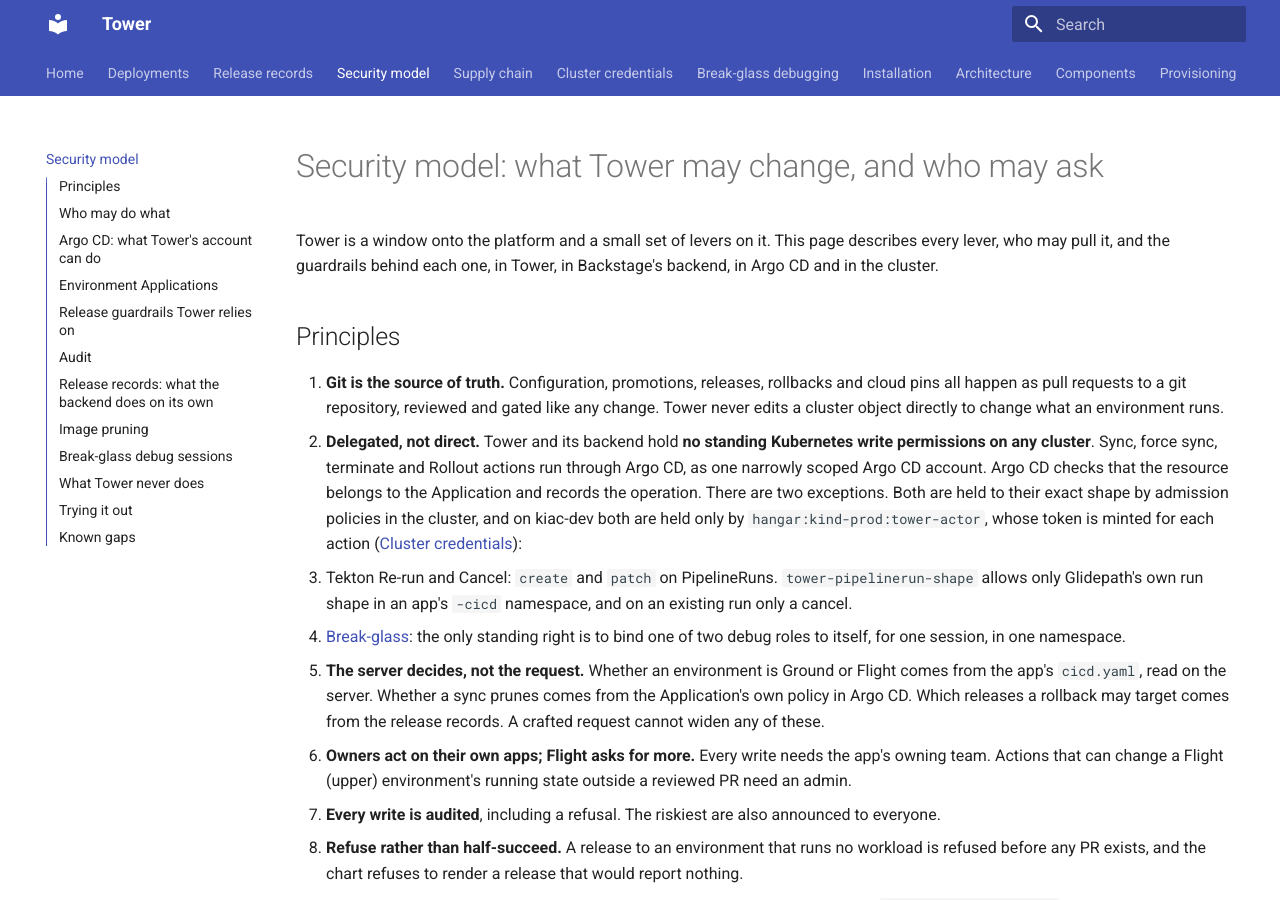
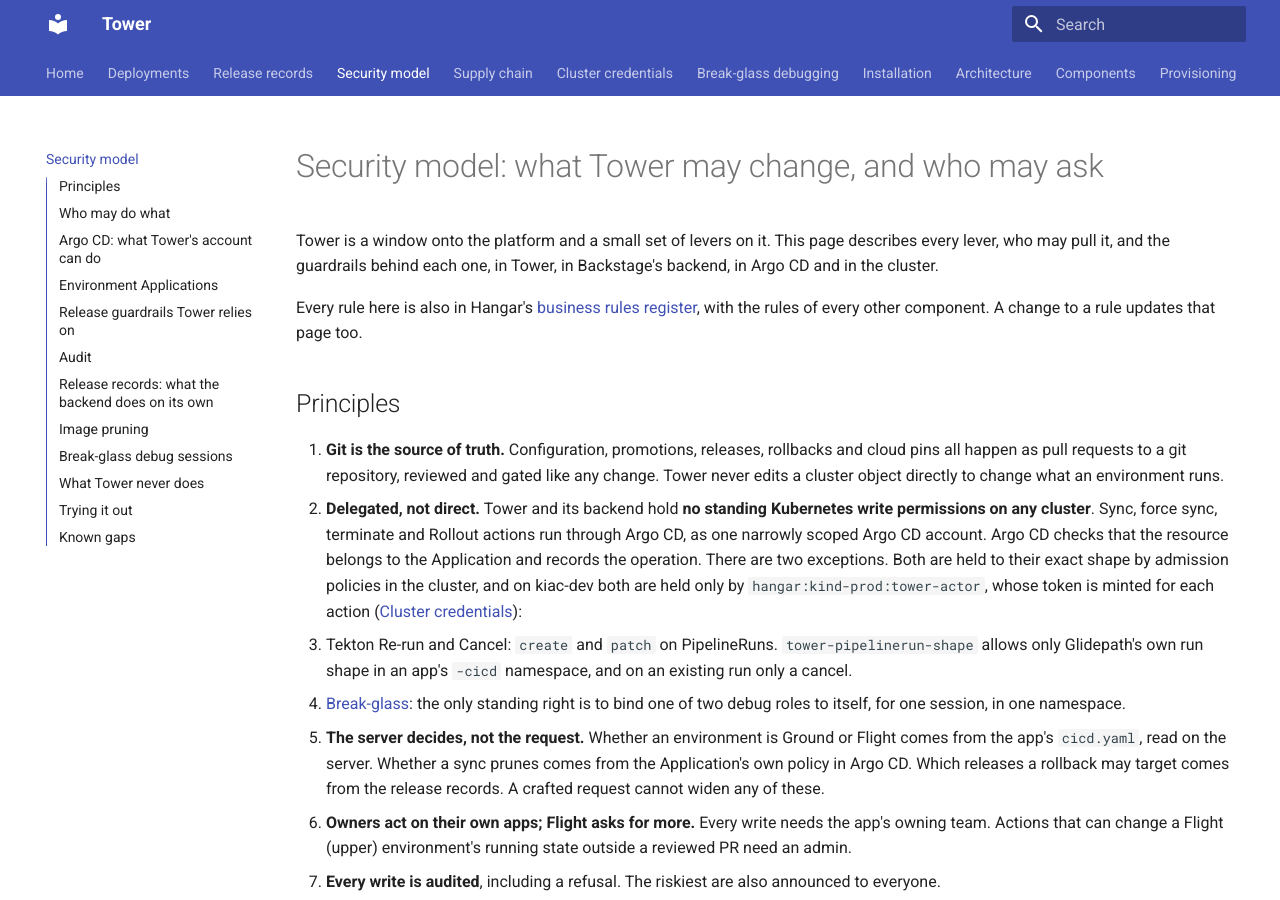
Before and after one commit to jfillman/tower, an MkDocs documentation site: the page built from docs/security.md, in a window 1280 px wide and 900 px high. Built offline with MkDocs 1.6.1 and Material for MkDocs 9.7.7, drawn with Linux system fonts in a browser that asks for light colours.

Commit message:
docs: point to Hangar's business rules register
Co-Authored-By: Claude Opus 5.5 <noreply@anthropic.com>

```diff
--- a/docs/security.md
+++ b/docs/security.md
@@ -2,6 +2,9 @@
 
 Tower is a window onto the platform and a small set of levers on it. This page describes every lever, who may pull
 it, and the guardrails behind each one, in Tower, in Backstage's backend, in Argo CD and in the cluster.
+
+Every rule here is also in Hangar's [business rules register](https://github.com/jfillman/hangar/blob/main/docs/policy/business-rules.md), with the rules of every other component.
+A change to a rule updates that page too.
 
 ## Principles
 
```
